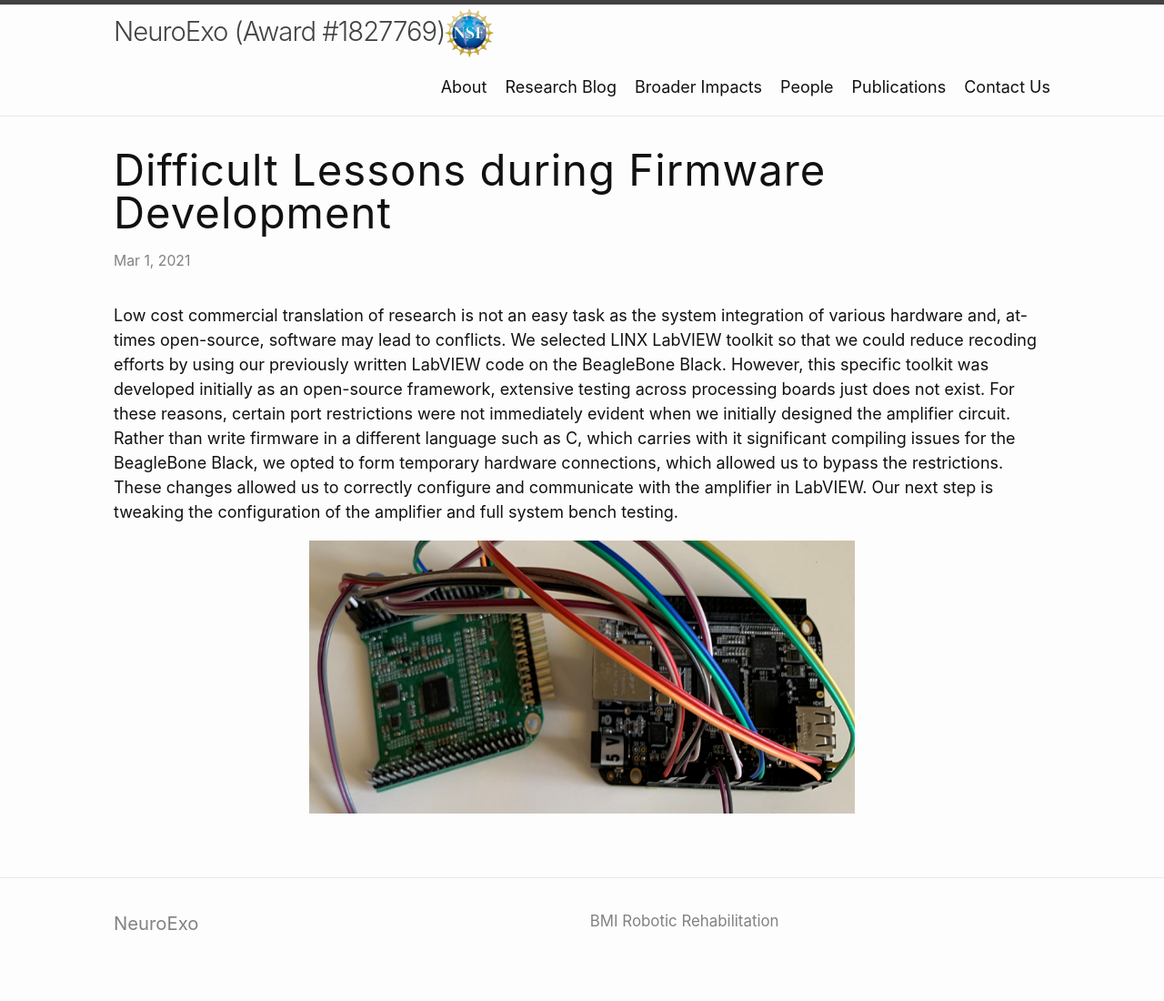
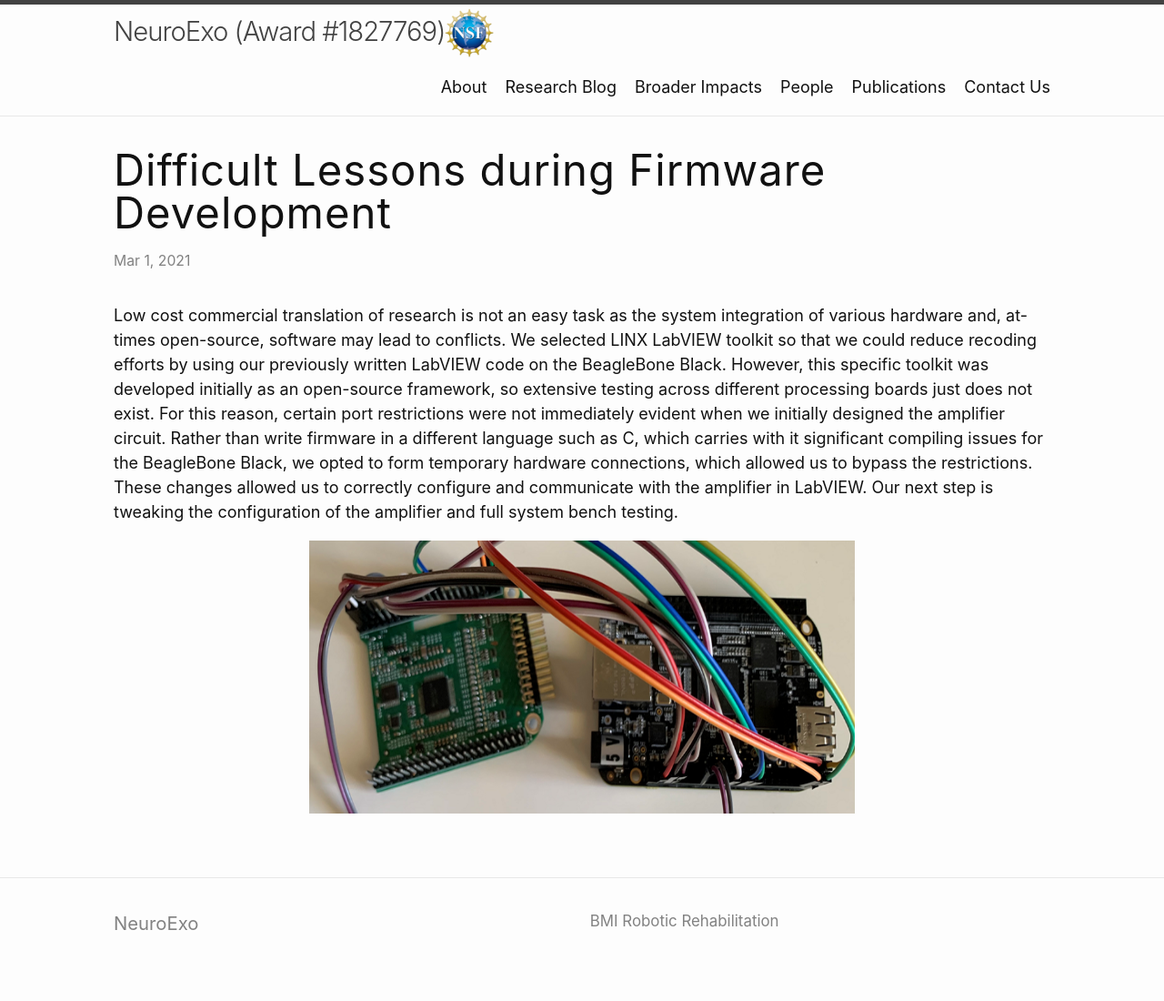
Before and after one commit to arcraik/neuroexo-website, a Jekyll site: the page built from _posts/2021-3-1-Hardwaremods.md, in a window 1280 px wide. Shown: the whole page at 91% size. Built offline with Jekyll 4.4.1, drawn with Linux system fonts in a browser that asks for light colours.

Commit message:
Update 2021-3-1-Hardwaremods.md

```diff
--- a/_posts/2021-3-1-Hardwaremods.md
+++ b/_posts/2021-3-1-Hardwaremods.md
@@ -4,8 +4,8 @@ title: Difficult Lessons during Firmware Development
 ---
 
 <p>Low cost commercial translation of research is not an easy task as the system integration of various hardware and, at-times open-source, software may lead to conflicts. We selected LINX LabVIEW toolkit
-so that we could reduce recoding efforts by using our previously written LabVIEW code on the BeagleBone Black. However, this specific toolkit was developed initially as an open-source framework, extensive testing across
-processing boards just does not exist. For these reasons, certain port restrictions were not immediately evident when we initially designed the amplifier circuit. Rather than write firmware in a different language such as C, which carries
+so that we could reduce recoding efforts by using our previously written LabVIEW code on the BeagleBone Black. However, this specific toolkit was developed initially as an open-source framework, so extensive testing across
+different processing boards just does not exist. For this reason, certain port restrictions were not immediately evident when we initially designed the amplifier circuit. Rather than write firmware in a different language such as C, which carries
 with it significant compiling issues for the BeagleBone Black, we opted to form temporary hardware connections, which allowed us to bypass the restrictions. These changes allowed us to correctly configure and communicate with the
 amplifier in LabVIEW. Our next step is tweaking the configuration of the amplifier and full system bench testing.</p>
 
```
